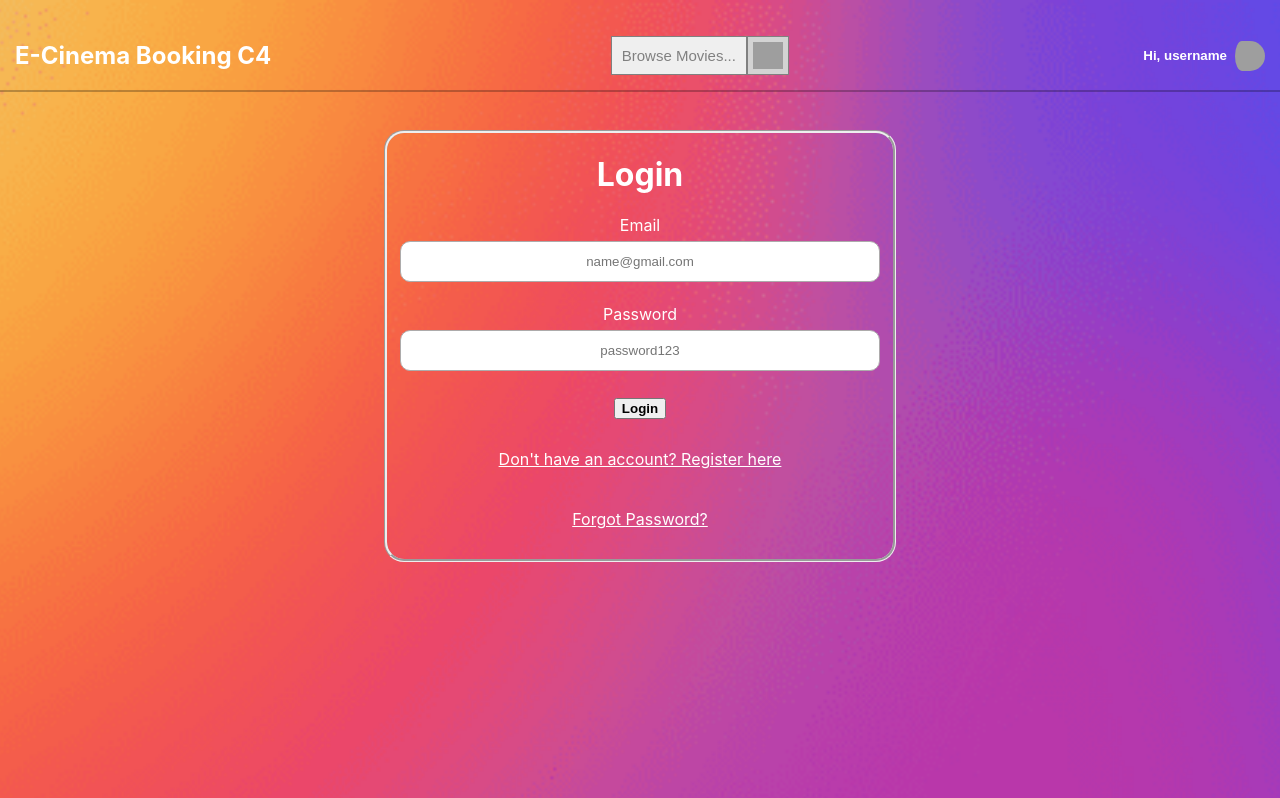
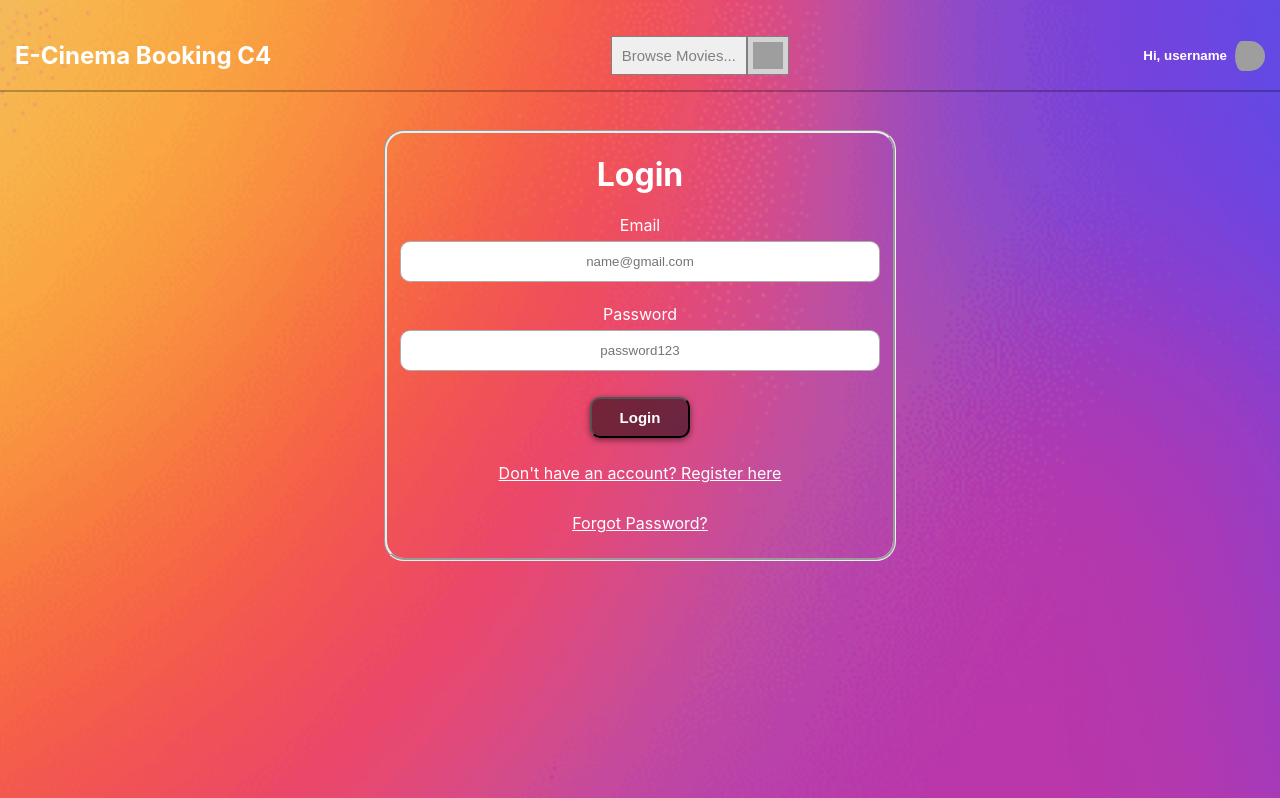
Before and after one commit to anp62634/C4_Cinema_E-Booking_System, a React (Create React App) app: page /loginpage in a window 1280 px wide. Shown: the top 798 px of the page. Built offline with nearby package versions, Linux system fonts and the light colour scheme; no server answers; grey boxes are pictures that could not be loaded.

Commit message:
Update style.css

```diff
--- a/src/style.css
+++ b/src/style.css
@@ -159,7 +159,19 @@ header {
 .login-links {
   color: white;
   text-align: center;
-  padding: 10px 0px;
+  padding: 5px 0px;
+}
+
+.auth-btn {
+  color: white;
+  font-size: 15px;
+  width: 100px;
+  padding: 10px;
+  margin: 0px 10px;
+  background-color: rgba(0, 0, 0, .5);
+  box-shadow: 0 2px 6px rgba(0, 0, 0, 0.5);
+  border-radius: 10px;
+  text-decoration: none;
 }
 
 /*----- Navigation Bar -----*/
```
